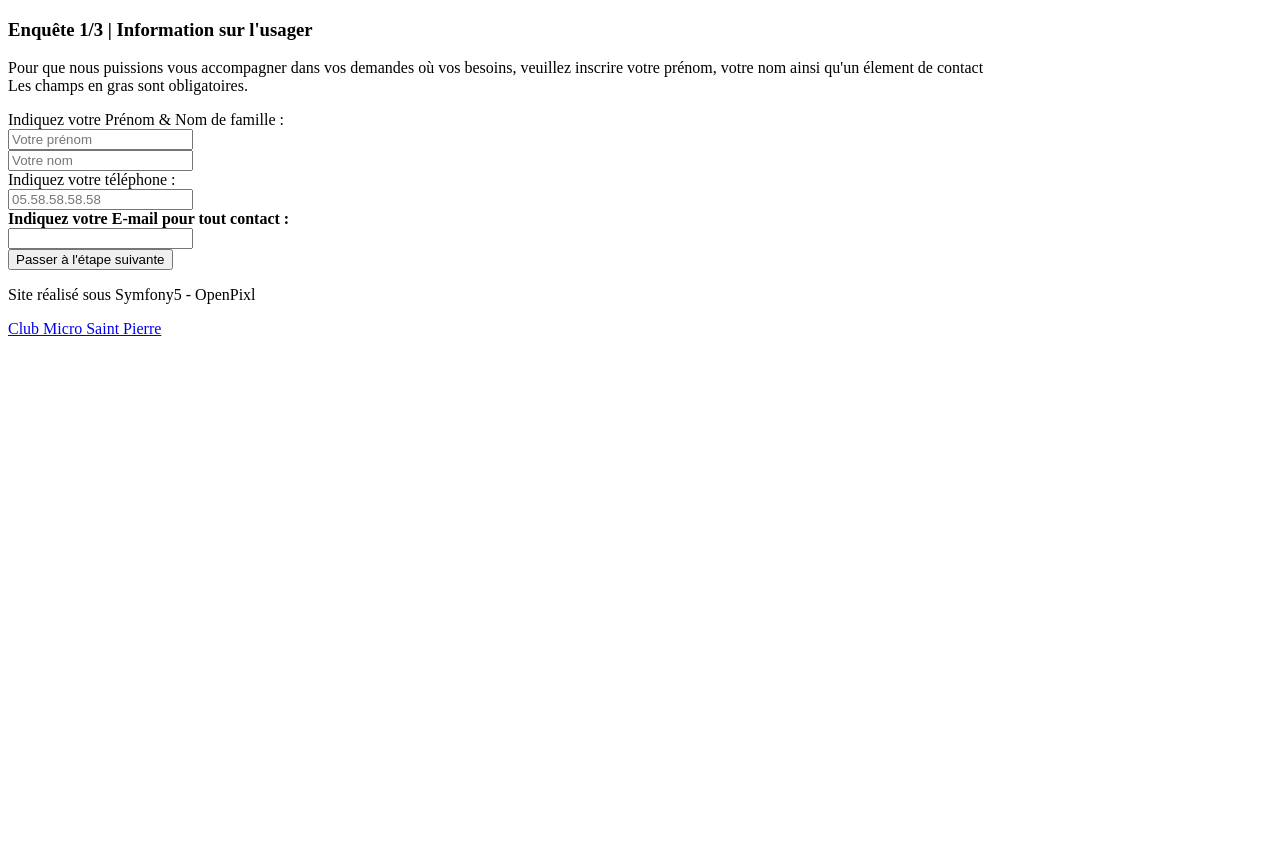
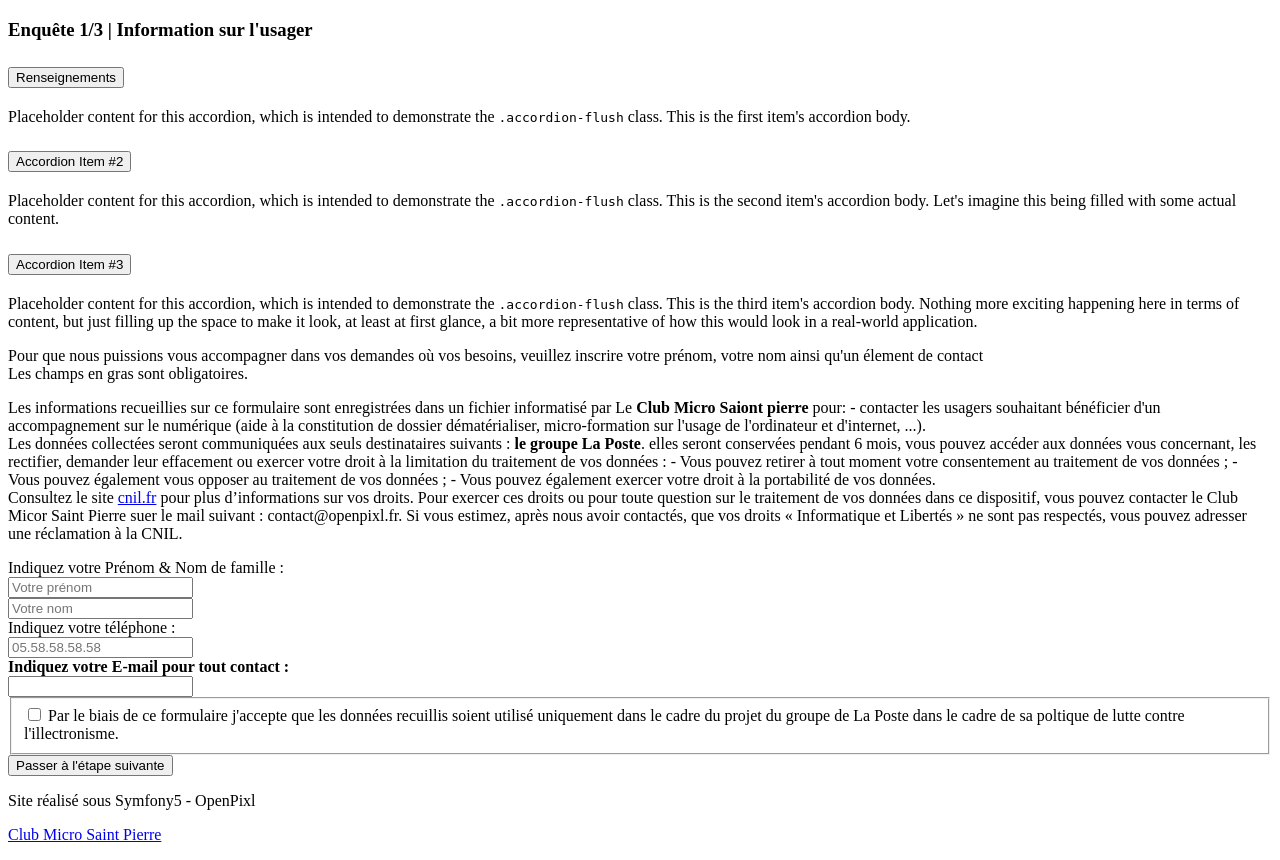
Before and after one commit to Corwin40/op_gest, a Symfony app: template templates/admin/formposte/new.html.twig in a window 1280 px wide. Shown: the part 220-1080 px from the top of the page. Before the commit the page ends 556 px from the top, so only its background shows below. Run offline with Twig, Linux system fonts and the light colour scheme; the template is opened without the code that fills it, so the values that code supplies are empty; form fields are guessed from the names that the template uses; some libraries are stand-ins or nearby versions.

Commit message:
Développement formulaire

```diff
--- a/src/Controller/Admin/questionController.php
+++ b/src/Controller/Admin/questionController.php
@@ -10,7 +10,7 @@ use Symfony\Component\HttpFoundation\Request;
 use Symfony\Component\HttpFoundation\Response;
 use Symfony\Component\Routing\Annotation\Route;
 
-class questionController extends AbstractController
+class QuestionController extends AbstractController
 {
     /**
      * Controller Admin
@@ -25,7 +25,7 @@ class questionController extends AbstractController
 
     /**
      * Controller Public
-     * @Route("/webapp/question", name="op_webapp_question_index", methods={"GET"})
+     * @Route("/webapp/questions", name="op_webapp_question_index", methods={"GET"})
      */
     public function index_public(questionRepository $questionRepository): Response
     {
--- a/templates/admin/formposte/_form.html.twig
+++ b/templates/admin/formposte/_form.html.twig
@@ -1,10 +1,54 @@
 {{ form_start(form) }}
+
+<div class="accordion accordion-flush" id="accordionFlushExample">
+  <div class="accordion-item">
+    <h2 class="accordion-header" id="flush-headingOne">
+      <button class="accordion-button collapsed" type="button" data-bs-toggle="collapse" data-bs-target="#flush-collapseOne" aria-expanded="false" aria-controls="flush-collapseOne">
+        Renseignements
+      </button>
+    </h2>
+    <div id="flush-collapseOne" class="accordion-collapse collapse" aria-labelledby="flush-headingOne" data-bs-parent="#accordionFlushExample">
+      <div class="accordion-body">Placeholder content for this accordion, which is intended to demonstrate the <code>.accordion-flush</code> class. This is the first item's accordion body.</div>
+    </div>
+  </div>
+  <div class="accordion-item">
+    <h2 class="accordion-header" id="flush-headingTwo">
+      <button class="accordion-button collapsed" type="button" data-bs-toggle="collapse" data-bs-target="#flush-collapseTwo" aria-expanded="false" aria-controls="flush-collapseTwo">
+        Accordion Item #2
+      </button>
+    </h2>
+    <div id="flush-collapseTwo" class="accordion-collapse collapse" aria-labelledby="flush-headingTwo" data-bs-parent="#accordionFlushExample">
+      <div class="accordion-body">Placeholder content for this accordion, which is intended to demonstrate the <code>.accordion-flush</code> class. This is the second item's accordion body. Let's imagine this being filled with some actual content.</div>
+    </div>
+  </div>
+  <div class="accordion-item">
+    <h2 class="accordion-header" id="flush-headingThree">
+      <button class="accordion-button collapsed" type="button" data-bs-toggle="collapse" data-bs-target="#flush-collapseThree" aria-expanded="false" aria-controls="flush-collapseThree">
+        Accordion Item #3
+      </button>
+    </h2>
+    <div id="flush-collapseThree" class="accordion-collapse collapse" aria-labelledby="flush-headingThree" data-bs-parent="#accordionFlushExample">
+      <div class="accordion-body">Placeholder content for this accordion, which is intended to demonstrate the <code>.accordion-flush</code> class. This is the third item's accordion body. Nothing more exciting happening here in terms of content, but just filling up the space to make it look, at least at first glance, a bit more representative of how this would look in a real-world application.</div>
+    </div>
+  </div>
+</div>
+
 
 <div class="card-body">
     <div class="row">
         <div class="col-12">
             <p class="text-center">Pour que nous puissions vous accompagner dans vos demandes où vos besoins, veuillez inscrire votre prénom, votre nom ainsi qu'un élement de contact
-                        <br>Les champs en gras sont obligatoires.
+            <br>Les champs en gras sont obligatoires.</p>
+            <p>Les informations recueillies sur ce formulaire sont enregistrées dans un fichier informatisé par Le <b>Club Micro Saiont pierre</b> pour:
+            - contacter les usagers souhaitant bénéficier d'un accompagnement sur le numérique (aide à la constitution de dossier dématérialiser, micro-formation sur l'usage de l'ordinateur et d'internet, ...).
+            <br>Les données collectées seront communiquées aux seuls destinataires suivants : <b>le groupe La Poste</b>. elles seront conservées pendant 6 mois,
+            vous pouvez accéder aux données vous concernant, les rectifier, demander leur effacement ou exercer votre droit à la limitation du traitement de vos données :
+            - Vous pouvez retirer à tout moment votre consentement au traitement de vos données ;
+            - Vous pouvez également vous opposer au traitement de vos données ;
+            - Vous pouvez également exercer votre droit à la portabilité de vos données.
+            <br>Consultez le site <a href="https://www.cnil.fr"> cnil.fr</a> pour plus d’informations sur vos droits.
+            Pour exercer ces droits ou pour toute question sur le traitement de vos données dans ce dispositif, vous pouvez contacter le Club Micor Saint Pierre suer le mail suivant : contact@openpixl.fr.
+            Si vous estimez, après nous avoir contactés, que vos droits « Informatique et Libertés » ne sont pas respectés, vous pouvez adresser une réclamation à la CNIL.
             </p>
         </div>
     </div>
@@ -41,8 +85,19 @@
                     {{ form_widget(form.email, {'attr': {'class': 'form-control form-control-sm', 'placeholder':''}}) }}
                 </div>
             </div>
+            <div class="row mb-1 mt-1 g-1">
+                <fieldset>
+                    <div class="form-check form-switch">
+                        {{ form_widget(form.isRgpd, {'attr': {'class': 'form-check-input'}}) }}
+                        {{ form_label(form.isRgpd, "Par le biais de ce formulaire j'accepte que les données recuillis soient utilisé uniquement dans le cadre du projet du groupe de La Poste dans le cadre de sa poltique  de lutte contre l'illectronisme.", {'label_attr': {'class':'form-check-label'}}) }}
+                    </div>
+                </fieldset>
             </div>
         </div>
+    </div>
+
+    {{render(controller('App\\Controller\\Admin\\QuestionController::index_public'))}}
+    {{render(controller('App\\Controller\\Admin\\BesoinController::index_public'))}}
 </div>
 <div class="card-footer">
     <button class="btn btn-sm btn-outline-primary">{{ button_label|default("Passer à l'étape suivante") }}</button>
```
Also changed, not shown: src/Controller/Admin/BesoinController.php (+16 -6 lines), templates/admin/besoin/index_public.html.twig (added, +21 -0 lines), templates/admin/question/index_public.html.twig (+0 -22 lines). Lines whose indentation alone changed are shown as unchanged.
